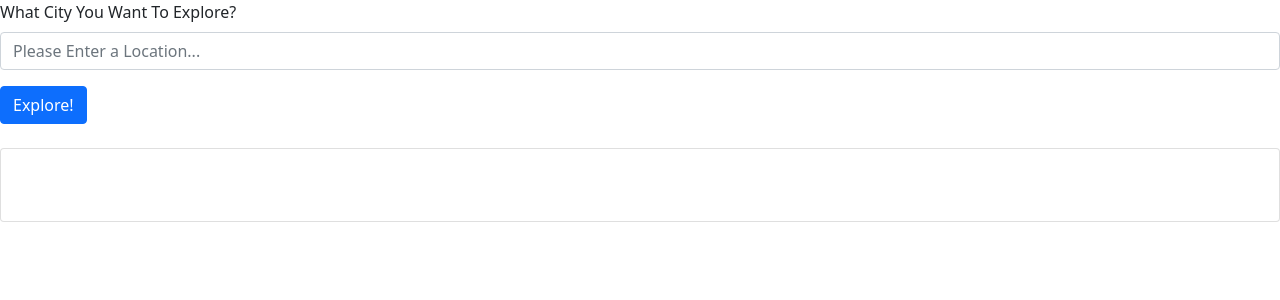
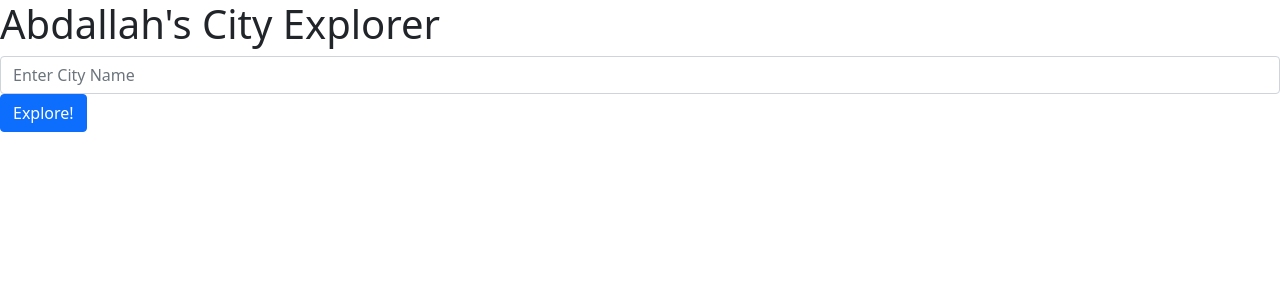
Before and after one commit to abdallah-alabed/city-explorer, a React (Create React App) app: page / in a window 1280 px wide. Shown: the top 300 px of the page. Built offline with nearby package versions, Linux system fonts and the light colour scheme.

Commit message:
resolved lab 7

```diff
--- a/src/App.js
+++ b/src/App.js
@@ -1,98 +1,74 @@
-import React, { Component } from "react";
+import React from "react";
 import "bootstrap/dist/css/bootstrap.min.css";
 import LocationForm from "./components/LocationForm";
 import Location from "./components/Location";
 import axios from "axios";
-// import { Alert } from "react-bootstrap";
-import Weather from "./components/Weather";
-class App extends Component {
+// import Weather from "./components/Weather";
+import { Alert } from "react-bootstrap";
+import "./App.css";
+
+class App extends React.Component {
   constructor(props) {
     super(props);
     this.state = {
-      display_name: "",
+      searchQuery: "",
+      cityData: "",
+      displayMap: false,
+      errorMessage: false,
+      errorCode: "",
+      weatherItem: [],
+      showWeather: false,
       lat: "",
       lon: "",
-      showData: false,
-      location: "",
-      errorData: "",
-      errorStatus: "",
-      weatherData:[]
     };
   }
-  handleLocation = (e) => {
-    let display_name = e.target.value;
-    this.setState({
-      display_name: display_name,
-      showData: false,
-    });
-  };
-  handleSubmit = (e) => {
-    e.preventDefault();
-    axios
-      .get(
-        `https://us1.locationiq.com/v1/search.php?key=${process.env.REACT_APP_LOCATIONIQ_API_KEY}&q=${this.state.display_name}&format=json`
-      )
-      .catch(function (error) {
-        if (error.response) {
-          console.log(error.response.data);
-          console.log(error.response.status);
-          alert(
-            `Error: ${error.response.status}, Please Enter a Valid geopoint`
-          );
-        }
+
+  handleSubmit = async (event) => {
+    event.preventDefault();
+
+    let cityUrl = `https://eu1.locationiq.com/v1/search.php?key=${process.env.REACT_APP_LOCATIONIQ_API_KEY}&q=${this.state.searchQuery}&format=json`;
+
+    try {
+      let cityResult = await axios.get(cityUrl);
+      this.setState({
+        cityData: cityResult.data[0],
+        displayMap: true,
+        errorMessage: false,
+        lat: cityResult.data[0].lat,
+        lon: cityResult.data[0].lon,
       });
-
-    let select = {
-      method: "GET",
-      baseURL: `https://us1.locationiq.com/v1/search.php?key=${process.env.REACT_APP_LOCATIONIQ_API_KEY}&q=${this.state.display_name}&format=json`,
-    };
-    axios(select).then((res) => {
-      let responseData = res.data[0];
+    } catch (error) {
       this.setState({
-        lon: responseData.lon,
-        lat: responseData.lat,
-        display_name: responseData.display_name,
-        errorData: "",
-        errorStatus: "",
-
+        displayMap: false,
+        errorMessage: true,
+        errorCode: error,
       });
-      this.setState({
-        type: responseData.type,
-        location: `https://maps.locationiq.com/v3/staticmap?key=${process.env.REACT_APP_LOCATIONIQ_API_KEY}&center=${this.state.lat},${this.state.lon}&zoom=5`,
-        showData: true,
-      })
-    }).then(()=>{
-      axios.get(`http://${process.env.REACT_APP_BACKEND_URL}/weather?lat=${this.state.lat}&lon=${this.state.lon}&searchQuery=${this.state.display_name}`)
-      .then(res=>{
-        this.setState({
-         weatherData: res.data
-        })
-      })
-    })
+    }
 
   };
 
-
+  newName = (event) => {
+    this.setState({
+      searchQuery: event.target.value,
+    });
+  };
 
   render() {
-    console.log(this.state.weatherData)
     return (
-      <div>
-        <LocationForm
-          handleLocation={this.handleLocation}
-          handleSubmit={this.handleSubmit}
-        />
-        <br></br>
-        {this.state.showData && (
-          <Location
-            display_name={this.state.display_name}
-            location={this.state.location}
-            lat={this.state.lat}
-            lon={this.state.lon}
-          />
+      <>
+        <h1>Abdallah's City Explorer</h1>
+
+        <LocationForm handleSubmit={this.handleSubmit} newName={this.newName} />
+
+        {this.state.displayMap && <Location cityData={this.state.cityData} />}
+
+        {this.state.errorMessage && (
+          <Alert variant="warning">
+            Error Code: {this.state.errorCode.response.status}, please enter a
+            suitable city.
+          </Alert>
         )}
-        <Weather weatherData={this.props.weatherData} />
-      </div>
+      </>
     );
   }
 }
--- a/src/components/Location.js
+++ b/src/components/Location.js
@@ -1,25 +1,21 @@
 import React, { Component } from "react";
-import { Card, Col } from "react-bootstrap";
+import { Card } from "react-bootstrap";
 
 class Location extends Component {
   render() {
     return (
-      <div>
-        <Card>
-          <Card.Body>
-            <Card.Title>
-              <h2>{this.props.display_name}</h2>
-            </Card.Title>
-            <Card.Text>
-              lat:{this.props.lat}/lon:{this.props.lon}
-            </Card.Text>
-            <br></br>
-            <Col xs={6} md={4}>
-              <Card.Img variant="bottom" src={this.props.location} />
-            </Col>
-          </Card.Body>
-        </Card>
-      </div>
+      <Card style={{ width: "18rem" }}>
+        <Card.Img
+          variant="top"
+          src={`https://maps.locationiq.com/v3/staticmap?key=${process.env.REACT_APP_LOCATIONIQ_API_KEY}&center=${this.props.cityData.lat},${this.props.cityData.lon}&zoom=7`}
+        />
+        <Card.Body>
+          <Card.Title>{this.props.cityData.display_name}</Card.Title>
+          <Card.Text>
+            LAT: {this.props.cityData.lat} / LON: {this.props.cityData.lon}
+          </Card.Text>
+        </Card.Body>
+      </Card>
     );
   }
 }
--- a/src/components/LocationForm.js
+++ b/src/components/LocationForm.js
@@ -6,12 +6,11 @@ class LocationForm extends Component {
     return (
       <div>
         <Form onSubmit={this.props.handleSubmit}>
-          <Form.Group className="mb-3" controlId="formBasicEmail">
-            <Form.Label>What City You Want To Explore?</Form.Label>
+          <Form.Group controlId="formBasicEmail">
             <Form.Control
               type="text"
-              placeholder="Please Enter a Location..."
-              onChange={this.props.handleLocation}
+              placeholder="Enter City Name"
+              onChange={this.props.newName}
             />
           </Form.Group>
           <Button variant="primary" type="submit">
--- a/src/components/Weather.js
+++ b/src/components/Weather.js
@@ -1,21 +1,40 @@
 import React, { Component } from "react";
-import { Card } from "react-bootstrap";
+// import { Card } from "react-bootstrap";
 
-class Weather extends Component {
-  render() {
-    return (
-      <div>
-        <Card>
-          <Card.Body>
-            <Card.Text>
-             {this.props.weatherData}
-            </Card.Text>
-            <br></br>
-          </Card.Body>
-        </Card>
-      </div>
-    );
-  }
-}
+// class Weather extends Component {
+//   render() {
+//     {
+//       console.log("this is from weather", this.props);
+//     }
+
+//     return (
+//       <div>
+//         {this.props.weatherData.map((e) => {
+//         //   {
+//         //     e.valid_date.map((elem) => {
+//         //       return <p> {elem} uyasdvyv </p>;
+//         //     });
+//         //   }
+//         <p> Amman </p>
+//         })}
+//       </div>
+//     );
+//   }
+// }
+let Weather = (props) => {
+    console.log("this is from weather", props);
+  return (
+
+    //   props.weatherData.map((e) => {
+        // {
+        //   e.valid_date.map((elem) => {
+        //     <p> {elem} uyasdvyv </p>;
+        //   });
+        // }
+        <p> {props.weatherData} </p>
+    //   })
+
+//   );
+  )}
 
 export default Weather;
```
Also changed, not shown: .eslintrc.json (added).
